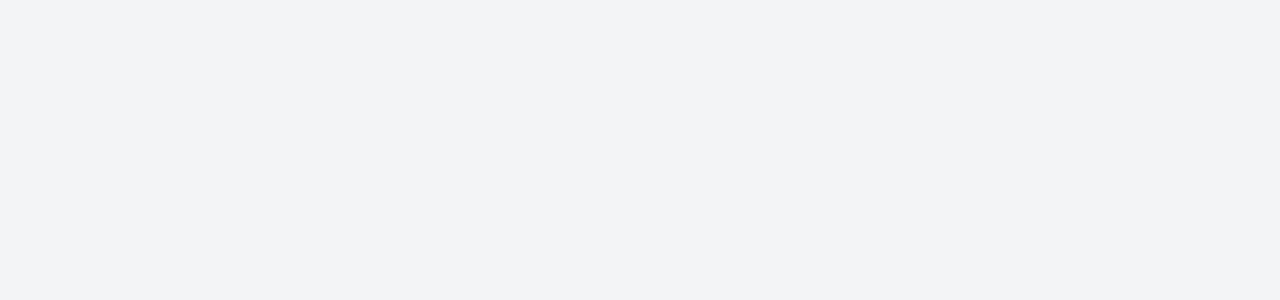
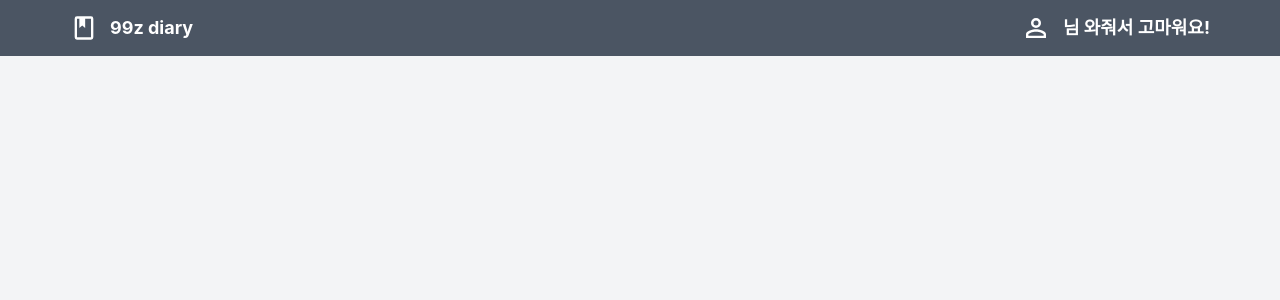
Before and after one commit to 99z-diary/99z-diary-web-fe, a React (Create React App) app: page / in a window 1280 px wide. Before the commit this address had no page. Shown: the top 300 px of the page. Built offline with nearby package versions, Linux system fonts and the light colour scheme; a web font is replaced by a local one.

Commit message:
Feat/#3: 상단바 디자인
상단바 디자인

```diff
--- a/src/App.js
+++ b/src/App.js
@@ -1,3 +1,4 @@
+import TopBar from "components/TopBar";
 import Login from "pages/Auth/Login";
 import { Routes, Route } from "react-router-dom";
 
@@ -5,6 +6,7 @@ function App() {
   return (
     <>
       <div className="w-[100vw] h-[100vh] bg-gray-100">
+        <TopBar />
         <Routes>
           <Route path="/login" element={<Login />}></Route>
         </Routes>
--- /dev/null
+++ b/src/components/TopBar.js
@@ -0,0 +1,48 @@
+import { useRecoilValue } from "recoil";
+import { userAtom } from "recoil/userAtom";
+
+const TopBar = () => {
+  const userInfo = useRecoilValue(userAtom); // 유저 정보
+  return (
+    <>
+      <div className="fixed top-0 z-30 flex items-center justify-center w-screen bg-gray-600 h-14">
+        <div className="flex w-[1140px] justify-between items-center">
+          {/* 로고, 타이틀 */}
+          <div className="flex items-center">
+            <svg
+              xmlns="http://www.w3.org/2000/svg"
+              width="28"
+              height="28"
+              viewBox="0 0 24 24"
+            >
+              <path
+                fill="white"
+                d="M18 2a2 2 0 0 1 2 2v16a2 2 0 0 1-2 2H6a2 2 0 0 1-2-2V4a2 2 0 0 1 2-2zm0 2h-5v8l-2.5-2.25L8 12V4H6v16h12z"
+              />
+            </svg>
+            <span className="ml-3 text-lg font-bold text-white">99z diary</span>
+          </div>
+          {/* 아이콘, 환영 멘트 */}
+          <div className="flex items-center">
+            <svg
+              xmlns="http://www.w3.org/2000/svg"
+              width="30"
+              height="30"
+              viewBox="0 0 24 24"
+            >
+              <path
+                fill="white"
+                d="M12 4a4 4 0 0 1 4 4a4 4 0 0 1-4 4a4 4 0 0 1-4-4a4 4 0 0 1 4-4m0 2a2 2 0 0 0-2 2a2 2 0 0 0 2 2a2 2 0 0 0 2-2a2 2 0 0 0-2-2m0 7c2.67 0 8 1.33 8 4v3H4v-3c0-2.67 5.33-4 8-4m0 1.9c-2.97 0-6.1 1.46-6.1 2.1v1.1h12.2V17c0-.64-3.13-2.1-6.1-2.1"
+              />
+            </svg>
+            <span className="ml-3 text-lg font-bold text-white">
+              {userInfo.name} 님 와줘서 고마워요!
+            </span>
+          </div>
+        </div>
+      </div>
+    </>
+  );
+};
+
+export default TopBar;
```
